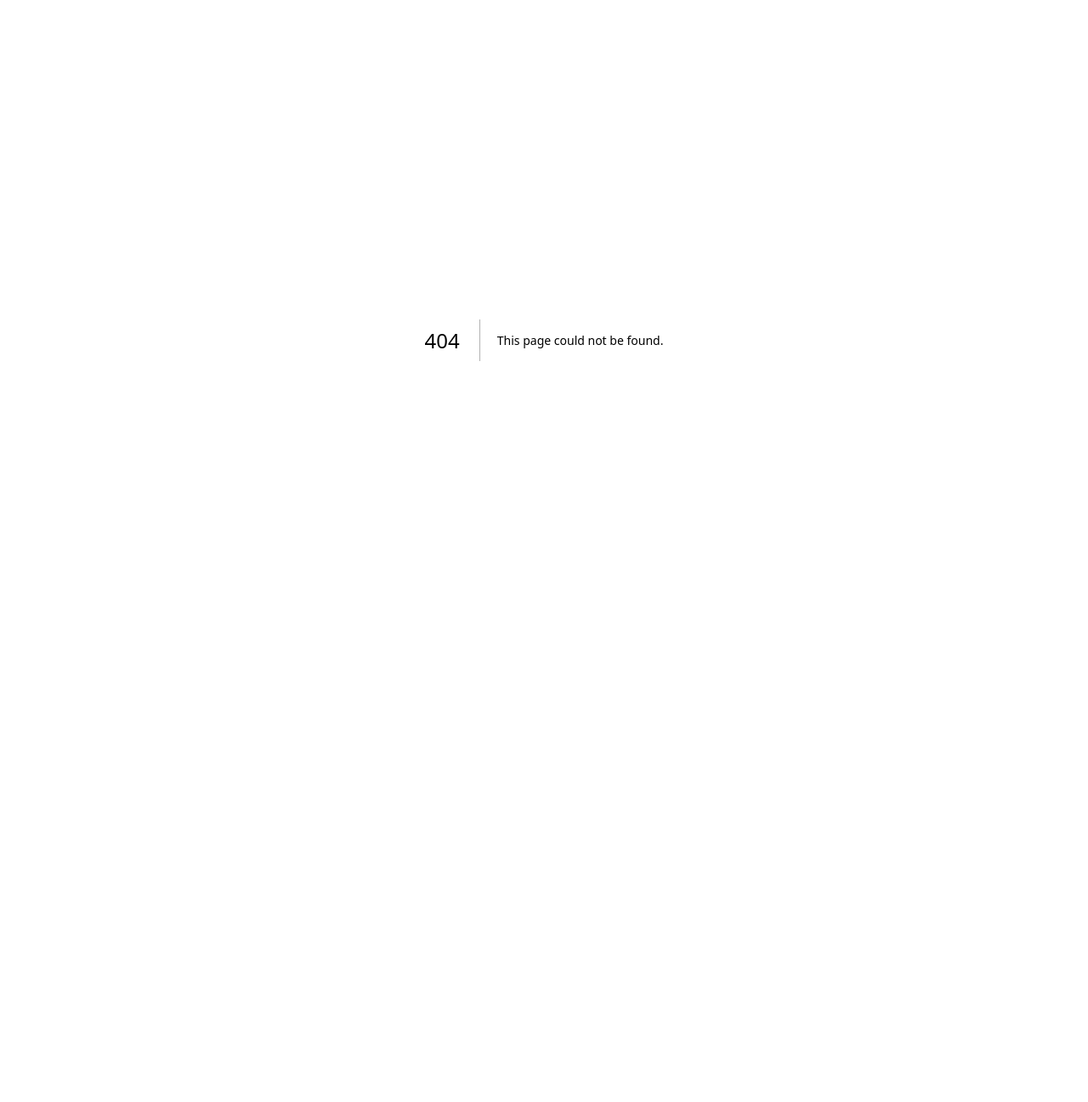
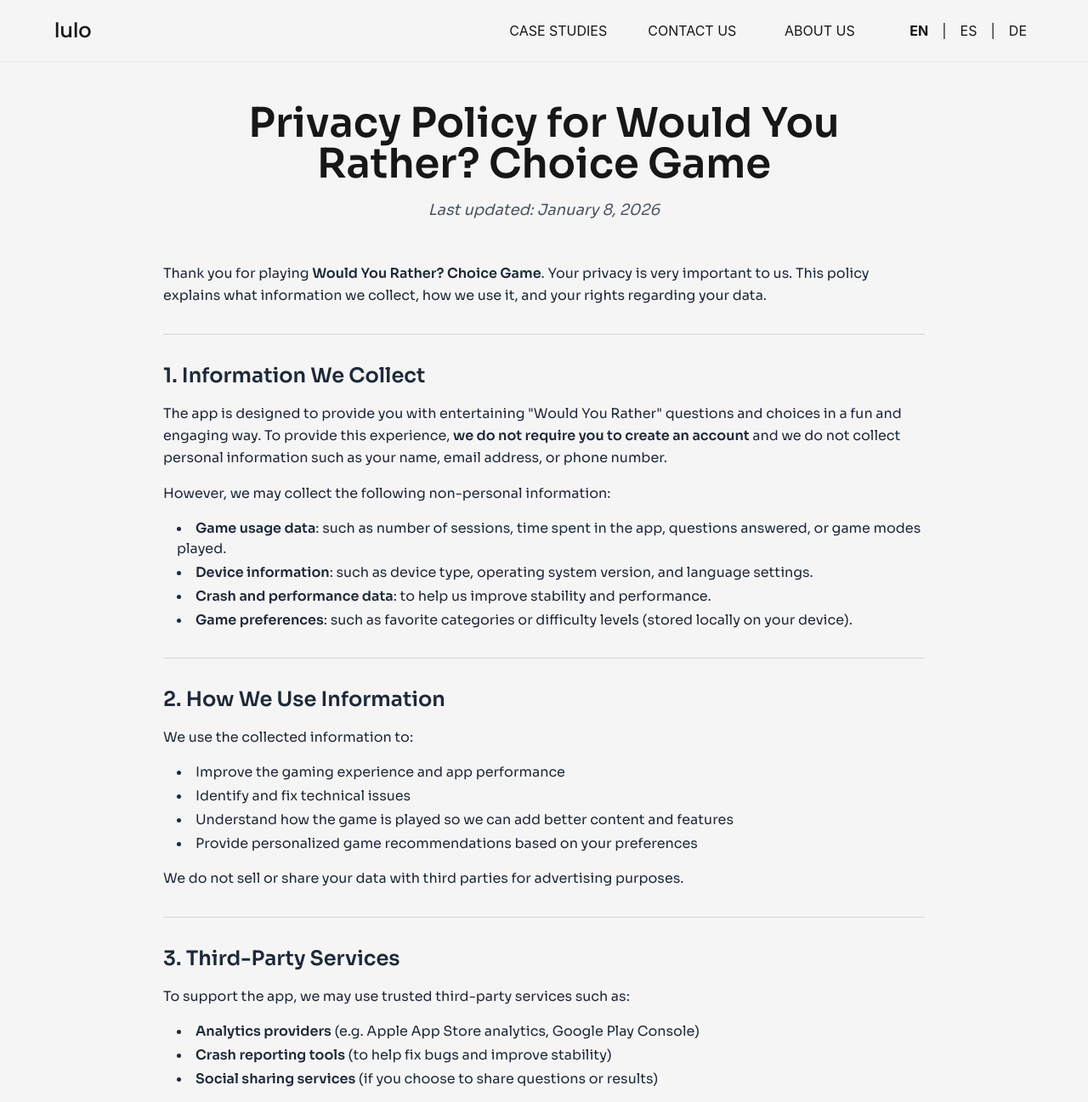
Before and after one commit to yesid-lopez/lulo, a Next.js app: page /privacy/wouldyourather in a window 1280 px wide. Before the commit this address had no page. Shown: the top 1297 px of the page at 85% size. Before the commit the page ends 800 px from the top, so only its background shows below. Built offline with nearby package versions, Linux system fonts and the light colour scheme.

Commit message:
Add Privacy Policy page for Would You Rather? Choice Game, detailing data collection, usage, and user rights with structured content and sections.

```diff
--- /dev/null
+++ b/src/app/privacy/wouldyourather/page.tsx
@@ -0,0 +1,178 @@
+'use client';
+
+import Navigation from '@/components/Navigation';
+import Footer from '@/components/Footer';
+
+export default function WouldYouRatherPrivacy() {
+  return (
+    <div className="min-h-screen bg-[#F5F5F5] flex flex-col">
+      <Navigation />
+
+      <div className="flex-grow px-6 py-12 md:px-12 lg:px-24">
+        <div className="max-w-4xl mx-auto">
+          {/* Header */}
+          <div className="mb-12">
+            <h1 className="text-4xl md:text-5xl font-bold mb-4 sora-text text-center">
+              Privacy Policy for Would You Rather? Choice Game
+            </h1>
+            <p className="text-lg text-gray-600 sora-light text-center italic">
+              Last updated: January 8, 2026
+            </p>
+          </div>
+
+          {/* Privacy Policy Content */}
+          <div className="space-y-8 text-gray-800">
+
+            {/* Introduction */}
+            <section>
+              <p className="mb-4 sora-light leading-relaxed">
+                Thank you for playing <strong>Would You Rather? Choice Game</strong>. Your privacy is very important to us. This policy explains what information we collect, how we use it, and your rights regarding your data.
+              </p>
+            </section>
+
+            <hr className="border-gray-300 my-8" />
+
+            {/* Information We Collect */}
+            <section>
+              <h2 className="text-2xl font-semibold mb-4 sora-text">1. Information We Collect</h2>
+              <p className="mb-4 sora-light leading-relaxed">
+                The app is designed to provide you with entertaining "Would You Rather" questions and choices in a fun and engaging way. To provide this experience, <strong>we do not require you to create an account</strong> and we do not collect personal information such as your name, email address, or phone number.
+              </p>
+              <p className="mb-4 sora-light leading-relaxed">
+                However, we may collect the following non-personal information:
+              </p>
+              <ul className="list-disc list-inside mb-4 sora-light space-y-1 ml-4">
+                <li><strong>Game usage data</strong>: such as number of sessions, time spent in the app, questions answered, or game modes played.</li>
+                <li><strong>Device information</strong>: such as device type, operating system version, and language settings.</li>
+                <li><strong>Crash and performance data</strong>: to help us improve stability and performance.</li>
+                <li><strong>Game preferences</strong>: such as favorite categories or difficulty levels (stored locally on your device).</li>
+              </ul>
+            </section>
+
+            <hr className="border-gray-300 my-8" />
+
+            {/* How We Use Information */}
+            <section>
+              <h2 className="text-2xl font-semibold mb-4 sora-text">2. How We Use Information</h2>
+              <p className="mb-4 sora-light leading-relaxed">
+                We use the collected information to:
+              </p>
+              <ul className="list-disc list-inside mb-4 sora-light space-y-1 ml-4">
+                <li>Improve the gaming experience and app performance</li>
+                <li>Identify and fix technical issues</li>
+                <li>Understand how the game is played so we can add better content and features</li>
+                <li>Provide personalized game recommendations based on your preferences</li>
+              </ul>
+              <p className="mb-4 sora-light leading-relaxed">
+                We do not sell or share your data with third parties for advertising purposes.
+              </p>
+            </section>
+
+            <hr className="border-gray-300 my-8" />
+
+            {/* Third-Party Services */}
+            <section>
+              <h2 className="text-2xl font-semibold mb-4 sora-text">3. Third-Party Services</h2>
+              <p className="mb-4 sora-light leading-relaxed">
+                To support the app, we may use trusted third-party services such as:
+              </p>
+              <ul className="list-disc list-inside mb-4 sora-light space-y-1 ml-4">
+                <li><strong>Analytics providers</strong> (e.g. Apple App Store analytics, Google Play Console)</li>
+                <li><strong>Crash reporting tools</strong> (to help fix bugs and improve stability)</li>
+                <li><strong>Social sharing services</strong> (if you choose to share questions or results)</li>
+              </ul>
+              <p className="mb-4 sora-light leading-relaxed">
+                These providers may collect anonymized, non-personal data as described in their own privacy policies.
+              </p>
+            </section>
+
+            <hr className="border-gray-300 my-8" />
+
+            {/* Data Storage & Security */}
+            <section>
+              <h2 className="text-2xl font-semibold mb-4 sora-text">4. Data Storage & Security</h2>
+              <p className="mb-4 sora-light leading-relaxed">
+                All collected data is stored locally on your device. Your game progress, preferences, and statistics remain private and are not transmitted to external servers unless you explicitly choose to share content through social features.
+              </p>
+            </section>
+
+            <hr className="border-gray-300 my-8" />
+
+            {/* Data Retention */}
+            <section>
+              <h2 className="text-2xl font-semibold mb-4 sora-text">5. Data Retention</h2>
+              <ul className="list-disc list-inside mb-4 sora-light space-y-1 ml-4">
+                <li>All game-related data (such as preferences, statistics, or game progress) is stored <strong>only on your device</strong>.</li>
+                <li>You can delete this data anytime by uninstalling the app or clearing app data through your device settings.</li>
+                <li>No personal game data is stored or backed up online.</li>
+              </ul>
+            </section>
+
+            <hr className="border-gray-300 my-8" />
+
+            {/* International Users */}
+            <section>
+              <h2 className="text-2xl font-semibold mb-4 sora-text">6. International Users</h2>
+              <p className="mb-4 sora-light leading-relaxed">
+                Because no personal data leaves your device, <strong>international data transfer laws (such as GDPR or CCPA) do not apply</strong>. Your data remains solely within your local jurisdiction.
+              </p>
+            </section>
+
+            <hr className="border-gray-300 my-8" />
+
+            {/* Children's Privacy */}
+            <section>
+              <h2 className="text-2xl font-semibold mb-4 sora-text">7. Children&apos;s Privacy</h2>
+              <p className="mb-4 sora-light leading-relaxed">
+                This game is designed to be family-friendly and suitable for players of appropriate ages. We do not knowingly collect personal information from children under the age of 13. If you believe your child has provided personal information, please contact us and we will delete it. Parents should review the game content to ensure it&apos;s appropriate for their children.
+              </p>
+            </section>
+
+            <hr className="border-gray-300 my-8" />
+
+            {/* Your Rights */}
+            <section>
+              <h2 className="text-2xl font-semibold mb-4 sora-text">8. Your Rights</h2>
+              <p className="mb-4 sora-light leading-relaxed">
+                Depending on your location, you may have the right to:
+              </p>
+              <ul className="list-disc list-inside mb-4 sora-light space-y-1 ml-4">
+                <li>Access the data collected about you</li>
+                <li>Request correction or deletion of your data</li>
+                <li>Opt out of analytics collection (you can do this by adjusting your device settings)</li>
+                <li>Control social sharing features within the app settings</li>
+              </ul>
+            </section>
+
+            <hr className="border-gray-300 my-8" />
+
+            {/* Changes to This Policy */}
+            <section>
+              <h2 className="text-2xl font-semibold mb-4 sora-text">9. Changes to This Policy</h2>
+              <p className="mb-4 sora-light leading-relaxed">
+                We may update this Privacy Policy from time to time. Any changes will be posted within the app or on our official website. Please review this policy periodically for updates.
+              </p>
+            </section>
+
+            <hr className="border-gray-300 my-8" />
+
+            {/* Contact Us */}
+            <section>
+              <h2 className="text-2xl font-semibold mb-4 sora-text">10. Contact Us</h2>
+              <p className="mb-4 sora-light leading-relaxed">
+                If you have questions or concerns about this Privacy Policy, contact us at:
+              </p>
+              <div className="bg-white p-6 rounded-lg border border-gray-200">
+                <p className="sora-light mb-2"><strong>Email:</strong> saradrada@luloai.com, yesidlopez@luloai.com</p>
+                <p className="sora-light"><strong>Developers:</strong> Sara Ortiz Drada, Yesid López</p>
+              </div>
+            </section>
+
+          </div>
+        </div>
+      </div>
+
+      <Footer />
+    </div>
+  );
+}
```
